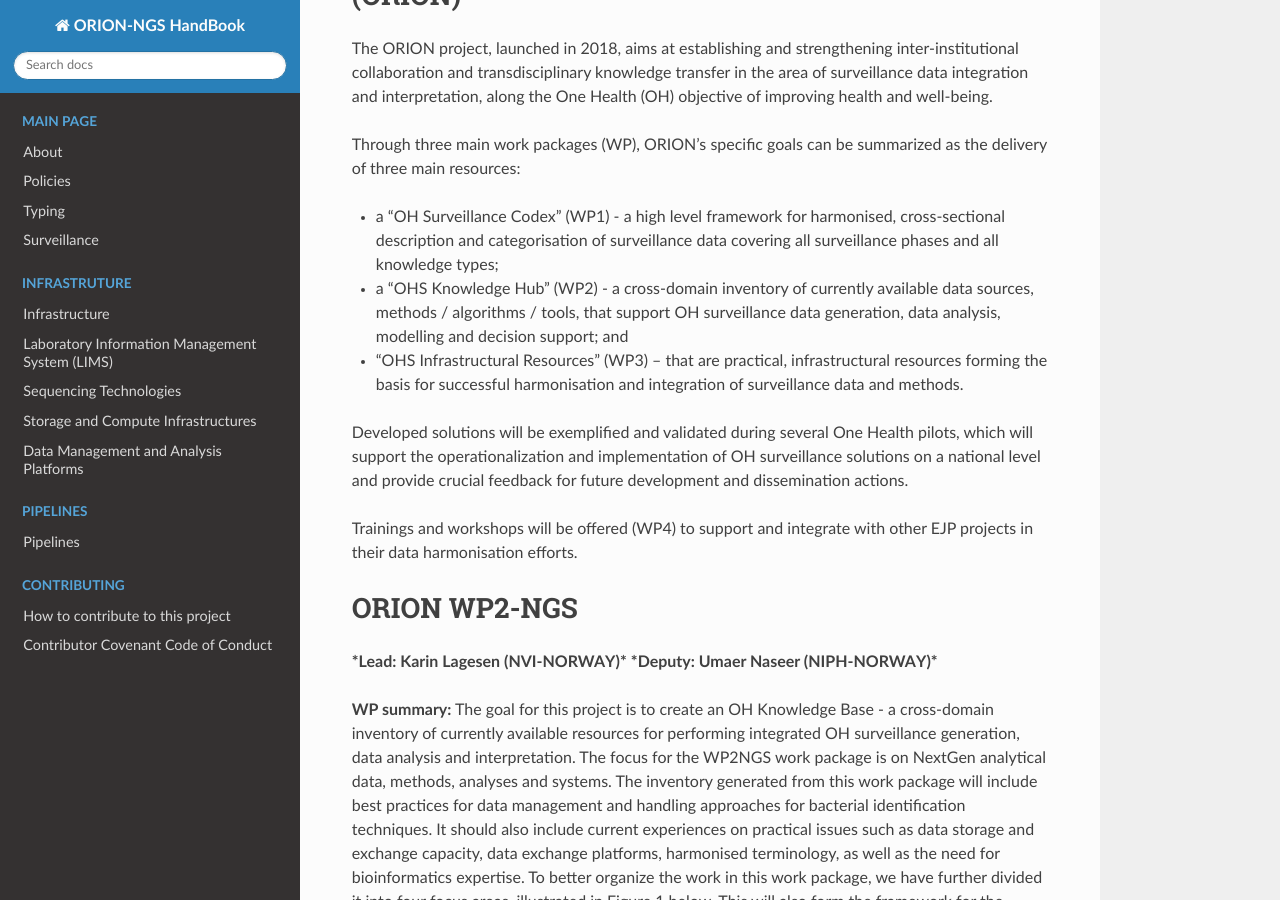
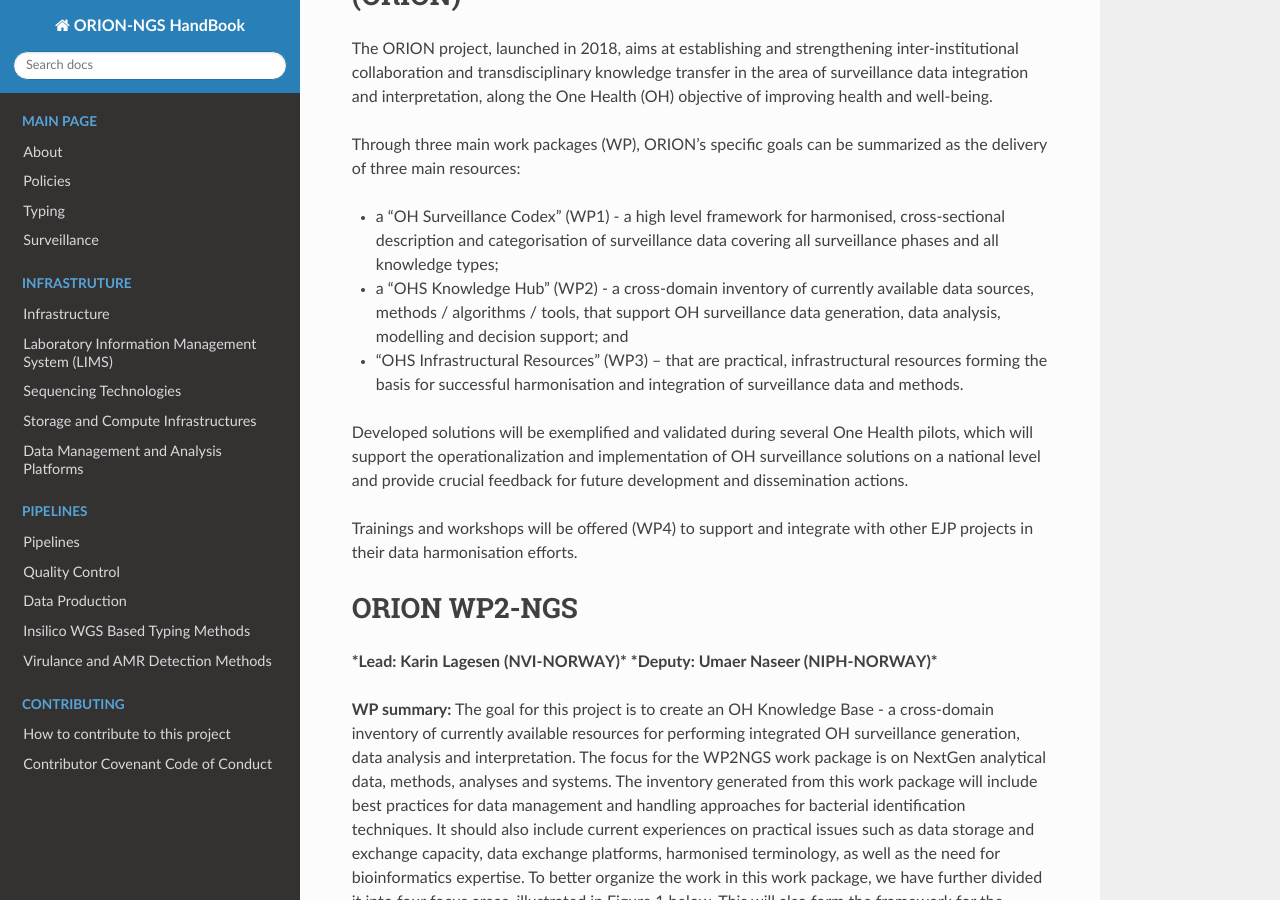
Before and after one commit to NorwegianVeterinaryInstitute/ORION_HandBook, a Sphinx documentation site: the page built from docs/source/index.rst, in a window 1280 px wide and 900 px high, scrolled down 306 px. Built offline with Sphinx 7.4.7 and the Read the Docs theme 2.0.0, drawn with Linux system fonts in a browser that asks for light colours.

Commit message:
Added pages under Pipelines

```diff
--- a/docs/source/index.rst
+++ b/docs/source/index.rst
@@ -30,6 +30,10 @@ This page will document the delivereables from OneHealth ORION WP2-NGS.
    :caption: Pipelines
 
    Pipelines/pipelines.rst
+   Pipelines/quality_control.rst
+   Pipelines/data_production.rst
+   Pipelines/insilico_WGS_methods.rst
+   Pipelines/virulance_amr.rst
 
 .. toctree::
    :maxdepth: 2
```
